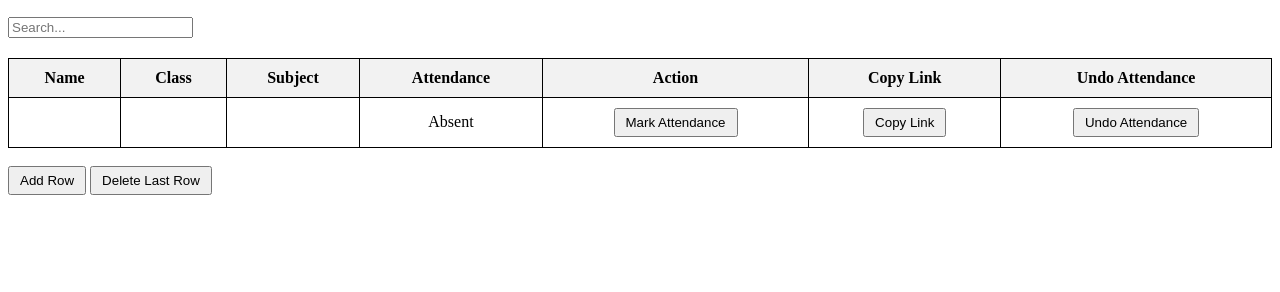
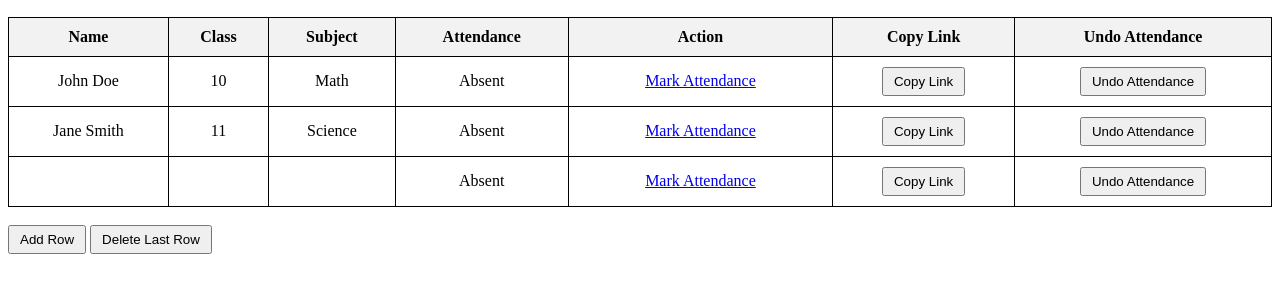
Before and after one commit to sarimrasul/attendence, a plain HTML site: page index.html in a window 1280 px wide. Both pictures are taken after a click on the button "Add Row". Shown: the part 50-342 px from the top of the page. Drawn offline with Linux system fonts and the light colour scheme.

Commit message:
Update index.html

```diff
--- a/index.html
+++ b/index.html
@@ -31,39 +31,43 @@
             background-color: #4CAF50;
             color: white;
         }
-
-        .search-bar {
-            margin-bottom: 20px;
-        }
-
-        .editable-title {
-            background-color: #f2f2f2;
-            cursor: text;
-        }
     </style>
 </head>
 <body>
 
 <h2>Editable Attendance Table</h2>
 
-<div class="search-bar">
-    <input type="text" id="searchInput" placeholder="Search..." onkeyup="searchTable()">
-</div>
-
 <table id="attendanceTable">
     <thead>
         <tr>
-            <th contenteditable="true" class="editable-title" onblur="updateColumnTitle('Name', this.innerText)">Name</th>
-            <th contenteditable="true" class="editable-title" onblur="updateColumnTitle('Class', this.innerText)">Class</th>
-            <th contenteditable="true" class="editable-title" onblur="updateColumnTitle('Subject', this.innerText)">Subject</th>
+            <th>Name</th>
+            <th>Class</th>
+            <th>Subject</th>
             <th>Attendance</th>
             <th>Action</th>
             <th>Copy Link</th>
             <th>Undo Attendance</th>
         </tr>
     </thead>
-    <tbody id="attendanceBody">
-        <!-- Rows will be populated here -->
+    <tbody>
+        <tr>
+            <td contenteditable="true">John Doe</td>
+            <td contenteditable="true">10</td>
+            <td contenteditable="true">Math</td>
+            <td id="attendance1">Absent</td>
+            <td><a href="?markAttendance=1" id="markAttendance1">Mark Attendance</a></td>
+            <td><button onclick="copyLink(1)">Copy Link</button></td>
+            <td><button onclick="undoAttendance(1)">Undo Attendance</button></td>
+        </tr>
+        <tr>
+            <td contenteditable="true">Jane Smith</td>
+            <td contenteditable="true">11</td>
+            <td contenteditable="true">Science</td>
+            <td id="attendance2">Absent</td>
+            <td><a href="?markAttendance=2" id="markAttendance2">Mark Attendance</a></td>
+            <td><button onclick="copyLink(2)">Copy Link</button></td>
+            <td><button onclick="undoAttendance(2)">Undo Attendance</button></td>
+        </tr>
     </tbody>
 </table>
 
@@ -72,78 +76,57 @@
 <button onclick="deleteRow()">Delete Last Row</button>
 
 <script>
-    // Load attendance from localStorage
-    function loadAttendance() {
-        const records = JSON.parse(localStorage.getItem('attendanceRecords')) || [];
-        const tableBody = document.getElementById('attendanceBody');
-        tableBody.innerHTML = '';
+    function addRow() {
+        var table = document.getElementById("attendanceTable").getElementsByTagName('tbody')[0];
+        var newRow = table.insertRow(-1);
+        var nameCell = newRow.insertCell(0);
+        var classCell = newRow.insertCell(1);
+        var subjectCell = newRow.insertCell(2);
+        var attendanceCell = newRow.insertCell(3);
+        var actionCell = newRow.insertCell(4);
+        var copyCell = newRow.insertCell(5);
+        var undoCell = newRow.insertCell(6);
 
-        records.forEach((record, index) => {
-            const newRow = tableBody.insertRow(-1);
-            const nameCell = newRow.insertCell(0);
-            const classCell = newRow.insertCell(1);
-            const subjectCell = newRow.insertCell(2);
-            const attendanceCell = newRow.insertCell(3);
-            const actionCell = newRow.insertCell(4);
-            const copyCell = newRow.insertCell(5);
-            const undoCell = newRow.insertCell(6);
+        nameCell.contentEditable = "true";
+        classCell.contentEditable = "true";
+        subjectCell.contentEditable = "true";
+        attendanceCell.id = `attendance${table.rows.length}`;
+        attendanceCell.innerHTML = "Absent";
 
-            nameCell.contentEditable = "true";
-            classCell.contentEditable = "true";
-            subjectCell.contentEditable = "true";
-            attendanceCell.innerText = record.attendance;
+        actionCell.innerHTML = `<a href="?markAttendance=${table.rows.length}" id="markAttendance${table.rows.length}">Mark Attendance</a>`;
+        copyCell.innerHTML = `<button onclick="copyLink(${table.rows.length})">Copy Link</button>`;
+        undoCell.innerHTML = `<button onclick="undoAttendance(${table.rows.length})">Undo Attendance</button>`;
 
-            // Event listeners for saving changes
-            nameCell.onblur = () => updateCell(index, 'name', nameCell.innerText);
-            classCell.onblur = () => updateCell(index, 'class', classCell.innerText);
-            subjectCell.onblur = () => updateCell(index, 'subject', subjectCell.innerText);
-
-            actionCell.innerHTML = `<button onclick="markAttendance(${index})">Mark Attendance</button>`;
-            copyCell.innerHTML = `<button onclick="copyLink(${index})">Copy Link</button>`;
-            undoCell.innerHTML = `<button onclick="undoAttendance(${index})">Undo Attendance</button>`;
-        });
-    }
-
-    function addRow() {
-        const newRow = {
-            name: "New Name",
-            class: "New Class",
-            subject: "New Subject",
-            attendance: "Absent"
-        };
-
-        const records = JSON.parse(localStorage.getItem('attendanceRecords')) || [];
-        records.push(newRow);
-        localStorage.setItem('attendanceRecords', JSON.stringify(records));
-        loadAttendance();
-    }
-
-    function markAttendance(index) {
-        const records = JSON.parse(localStorage.getItem('attendanceRecords'));
-        records[index].attendance = 'Present';
-        localStorage.setItem('attendanceRecords', JSON.stringify(records));
-        loadAttendance();
-    }
-
-    function undoAttendance(index) {
-        const records = JSON.parse(localStorage.getItem('attendanceRecords'));
-        records[index].attendance = 'Absent';
-        localStorage.setItem('attendanceRecords', JSON.stringify(records));
-        loadAttendance();
+        saveAttendanceToLocalStorage();
     }
 
     function deleteRow() {
-        const records = JSON.parse(localStorage.getItem('attendanceRecords')) || [];
-        if (records.length > 0) {
-            records.pop(); // Remove the last record
-            localStorage.setItem('attendanceRecords', JSON.stringify(records));
-            loadAttendance();
+        var table = document.getElementById("attendanceTable").getElementsByTagName('tbody')[0];
+        if (table.rows.length > 0) {
+            table.deleteRow(-1);
+            saveAttendanceToLocalStorage();
         }
     }
 
-    function copyLink(index) {
-        const link = `${window.location.href}?attendanceId=${index}`;
-        const tempInput = document.createElement("input");
+    function markAttendance(rowId) {
+        var attendanceCell = document.getElementById(`attendance${rowId}`);
+        attendanceCell.innerHTML = "Present";
+        attendanceCell.style.backgroundColor = "#4CAF50";
+        attendanceCell.style.color = "white";
+        saveAttendanceToLocalStorage();
+    }
+
+    function undoAttendance(rowId) {
+        var attendanceCell = document.getElementById(`attendance${rowId}`);
+        attendanceCell.innerHTML = "Absent";
+        attendanceCell.style.backgroundColor = "";
+        attendanceCell.style.color = "";
+        saveAttendanceToLocalStorage();
+    }
+
+    function copyLink(rowId) {
+        var link = window.location.href.split('?')[0] + `?markAttendance=${rowId}`;
+        var tempInput = document.createElement("input");
         document.body.appendChild(tempInput);
         tempInput.value = link;
         tempInput.select();
@@ -152,39 +135,72 @@
         alert("Link copied: " + link);
     }
 
-    function updateCell(index, field, value) {
-        const records = JSON.parse(localStorage.getItem('attendanceRecords'));
-        records[index][field] = value;
-        localStorage.setItem('attendanceRecords', JSON.stringify(records));
+    function getParameterByName(name) {
+        let url = window.location.search;
+        let params = new URLSearchParams(url);
+        return params.get(name);
     }
 
-    function updateColumnTitle(oldTitle, newTitle) {
-        // This function is a placeholder since we won't be saving column titles to the backend.
-        console.log(`Column '${oldTitle}' updated to '${newTitle}'`);
+    function saveAttendanceToLocalStorage() {
+        var table = document.getElementById("attendanceTable").getElementsByTagName('tbody')[0];
+        var attendanceData = [];
+
+        for (var i = 0; i < table.rows.length; i++) {
+            var row = table.rows[i];
+            var name = row.cells[0].innerText;
+            var classInfo = row.cells[1].innerText;
+            var subject = row.cells[2].innerText;
+            var attendance = row.cells[3].innerText;
+            attendanceData.push({name, classInfo, subject, attendance});
+        }
+
+        localStorage.setItem('attendanceData', JSON.stringify(attendanceData));
     }
 
-    function searchTable() {
-        const input = document.getElementById('searchInput');
-        const filter = input.value.toLowerCase();
-        const table = document.getElementById('attendanceTable');
-        const rows = table.getElementsByTagName('tr');
+    function loadAttendanceFromLocalStorage() {
+        var attendanceData = JSON.parse(localStorage.getItem('attendanceData'));
+        if (attendanceData) {
+            var table = document.getElementById("attendanceTable").getElementsByTagName('tbody')[0];
+            table.innerHTML = ''; // Clear the current table rows
 
-        for (let i = 1; i < rows.length; i++) {
-            const cells = rows[i].getElementsByTagName('td');
-            let found = false;
+            attendanceData.forEach(function(rowData, index) {
+                var newRow = table.insertRow(-1);
+                var nameCell = newRow.insertCell(0);
+                var classCell = newRow.insertCell(1);
+                var subjectCell = newRow.insertCell(2);
+                var attendanceCell = newRow.insertCell(3);
+                var actionCell = newRow.insertCell(4);
+                var copyCell = newRow.insertCell(5);
+                var undoCell = newRow.insertCell(6);
 
-            for (let j = 0; j < cells.length - 3; j++) { // Ignore the last three columns (Attendance, Action, Copy Link, Undo Attendance)
-                if (cells[j].innerText.toLowerCase().includes(filter)) {
-                    found = true;
-                    break;
+                nameCell.contentEditable = "true";
+                classCell.contentEditable = "true";
+                subjectCell.contentEditable = "true";
+                attendanceCell.id = `attendance${index + 1}`;
+                attendanceCell.innerHTML = rowData.attendance;
+
+                if (rowData.attendance === "Present") {
+                    attendanceCell.style.backgroundColor = "#4CAF50";
+                    attendanceCell.style.color = "white";
                 }
-            }
 
-            rows[i].style.display = found ? '' : 'none';
+                actionCell.innerHTML = `<a href="?markAttendance=${index + 1}" id="markAttendance${index + 1}">Mark Attendance</a>`;
+                copyCell.innerHTML = `<button onclick="copyLink(${index + 1})">Copy Link</button>`;
+                undoCell.innerHTML = `<button onclick="undoAttendance(${index + 1})">Undo Attendance</button>`;
+            });
         }
     }
 
-    window.onload = loadAttendance;
+    window.onload = function() {
+        // Load attendance data from localStorage
+        loadAttendanceFromLocalStorage();
+
+        // Check for attendance marking via URL parameter
+        let markAttendanceParam = getParameterByName("markAttendance");
+        if (markAttendanceParam) {
+            markAttendance(markAttendanceParam);
+        }
+    };
 </script>
 
 </body>
```
